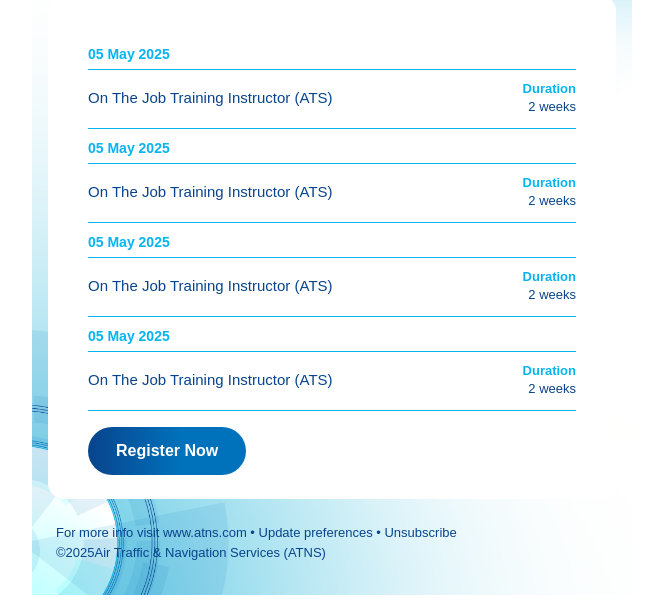
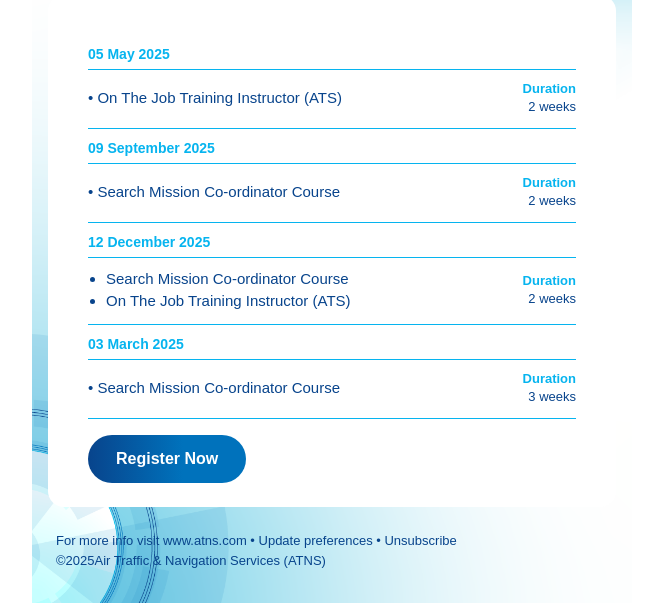
Before and after one commit to Shepherd-Moahloli/ATNS---Emailer-Microsite, a plain HTML site: page index.html in a window 1280 px wide. Shown: the part 452-1055 px from the top of the page, without its empty margins (308-971 px from the left). Drawn offline with Linux system fonts and the light colour scheme.

Commit message:
Working on the ATS course

```diff
--- a/index.html
+++ b/index.html
@@ -105,7 +105,7 @@ border-collapse: collapse !important;">
         <td mc:edit="title_1"
             style="font:400 15px/22px Arial,Helvetica,sans-serif; color:#08448C;
                    border-top:1px solid #06b4ef; padding:10px 0 12px;">
-          On The Job Training Instructor (ATS)
+          &#8226; On The Job Training Instructor (ATS)
         </td>
 
         <td align="right"
@@ -124,7 +124,7 @@ border-collapse: collapse !important;">
       <tr>
         <td mc:edit="date_1"
             style="font:700 14px/18px Arial,Helvetica,sans-serif; color:#06b4ef; padding:10px 0 6px;">
-          05 May 2025
+          09 September 2025
         </td>
         <td width="120">&nbsp;</td>
       </tr>
@@ -134,7 +134,7 @@ border-collapse: collapse !important;">
         <td mc:edit="title_1"
             style="font:400 15px/22px Arial,Helvetica,sans-serif; color:#08448C;
                    border-top:1px solid #06b4ef; padding:10px 0 12px;">
-          On The Job Training Instructor (ATS)
+           &#8226; Search Mission Co-ordinator Course
         </td>
 
         <td align="right"
@@ -152,7 +152,7 @@ border-collapse: collapse !important;">
       <tr>
         <td mc:edit="date_1"
             style="font:700 14px/18px Arial,Helvetica,sans-serif; color:#06b4ef; padding:10px 0 6px;">
-          05 May 2025
+          12 December 2025
         </td>
         <td width="120">&nbsp;</td>
       </tr>
@@ -160,10 +160,13 @@ border-collapse: collapse !important;">
       <!-- Title + Duration on SAME line -->
       <tr>
         <td mc:edit="title_1"
-            style="font:400 15px/22px Arial,Helvetica,sans-serif; color:#08448C;
-                   border-top:1px solid #06b4ef; padding:10px 0 12px;">
-          On The Job Training Instructor (ATS)
-        </td>
+    style="font:400 15px/22px Arial,Helvetica,sans-serif; color:#08448C;
+           border-top:1px solid #06b4ef; padding:10px 0 12px;">
+  <ul style="margin:0; padding-left:18px;">
+    <li>Search Mission Co-ordinator Course</li>
+    <li>On The Job Training Instructor (ATS)</li>
+  </ul>
+</td>
 
         <td align="right"
             style="border-top:1px solid #06b4ef; padding:10px 0 12px; white-space:nowrap;
@@ -180,7 +183,7 @@ border-collapse: collapse !important;">
       <tr>
         <td mc:edit="date_1"
             style="font:700 14px/18px Arial,Helvetica,sans-serif; color:#06b4ef; padding:10px 0 6px;">
-          05 May 2025
+          03 March 2025
         </td>
         <td width="120">&nbsp;</td>
       </tr>
@@ -190,14 +193,14 @@ border-collapse: collapse !important;">
         <td mc:edit="title_1"
             style="font:400 15px/22px Arial,Helvetica,sans-serif; color:#08448C;
                    border-top:1px solid #06b4ef; padding:10px 0 12px;">
-          On The Job Training Instructor (ATS)
+          &#8226; Search Mission Co-ordinator Course
         </td>
 
         <td align="right"
             style="border-top:1px solid #06b4ef; padding:10px 0 12px; white-space:nowrap;
                    font:700 13px/18px Arial,Helvetica,sans-serif; color:#06b4ef;">
           <span style="display:block;">Duration</span>
-          <span mc:edit="duration_1" style="display:block; color:#08448C; font-weight: lighter;">2 weeks</span>
+          <span mc:edit="duration_1" style="display:block; color:#08448C; font-weight: lighter;">3 weeks</span>
         </td>
       </tr>
 
```
